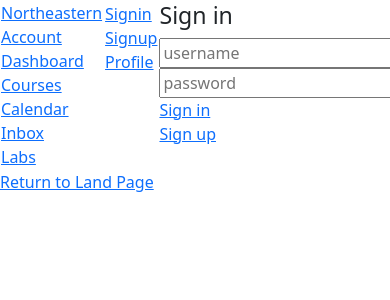
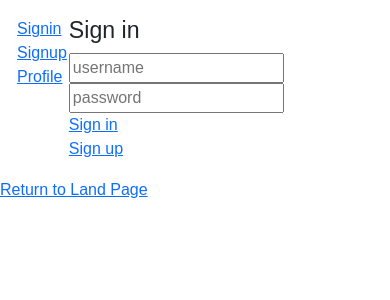
Before and after one commit to codehroll/kanbas-react-web-app, a React (Create React App) app: page /#/Kanbas/Account/Signin in a window 390 px wide. Shown: the top 300 px of the page. Built offline with nearby package versions, Linux system fonts and the light colour scheme.

Commit message:
update 4.1

```diff
--- a/src/Kanbas/Courses/Home/index.tsx
+++ b/src/Kanbas/Courses/Home/index.tsx
@@ -2,15 +2,13 @@
 import CourseStatus from "./Status";
 export default function Home() {
   return (
-    <table id="wd-home">
-      <tr>
-        <td valign="top">
-          <Modules />
-        </td>
-        <td valign="top">
-          <CourseStatus />
-        </td>
-      </tr>
-    </table>
+    <div className="d-flex" id="wd-home">
+      <div className="flex-fill">
+        <Modules />
+      </div>
+      <div className="d-none d-md-block">
+        <CourseStatus />
+      </div>
+    </div>
   );
 }
--- a/src/Kanbas/Courses/index.tsx
+++ b/src/Kanbas/Courses/index.tsx
@@ -4,18 +4,21 @@
 import Home from "./Home";
 import Assignments from "./Assignments";
 import AssignmentEditor from "./Assignments/Editor";
+import { FaAlignJustify } from "react-icons/fa";
 
 export default function Courses() {
   return (
     <div id="wd-courses">
-      <h2>Course 1234</h2>
+      <h2 className="text-danger">
+        <FaAlignJustify className="me-4 fs-4 mb-1" />
+        Course 1234
+      </h2>
       <hr />
-      <table>
-        <tr>
-          <td valign="top">
+      <div className="d-flex">
+        <div className="d-none d-md-block">
           <CoursesNavigation />
-          </td>
-          <td valign="top">
+        </div>
+        <div className="flex-fill">
           <Routes>
             <Route path="/" element={<Navigate to="Home" />} />
             <Route path="Home" element={<Home />} />
@@ -24,9 +27,8 @@
             <Route path="Assignments/:aid" element={<AssignmentEditor />} />
             <Route path="People" element={<h2>People</h2>} />
           </Routes>
-          </td>
-        </tr>
-      </table>
+        </div>
+      </div>
     </div>
   );
 }
--- a/src/Kanbas/Navigation.tsx
+++ b/src/Kanbas/Navigation.tsx
@@ -1,35 +1,84 @@
 import { Link } from "react-router-dom";
+import { AiOutlineDashboard } from "react-icons/ai";
+import { IoCalendarOutline } from "react-icons/io5";
+import { LiaBookSolid, LiaCogSolid } from "react-icons/lia";
+import { FaInbox, FaRegCircleUser } from "react-icons/fa6";
+
 export default function KanbasNavigation() {
   return (
-    <div id="wd-kanbas-navigation">
-      <a href="https://www.northeastern.edu/" id="wd-neu-link" target="_blank">
-        Northeastern
+    <div
+      id="wd-kanbas-navigation"
+      style={{ width: 120 }}
+      className="list-group rounded-0 position-fixed bottom-0 top-0 d-none d-md-block bg-black z-2"
+    >
+      <a
+        href="https://www.northeastern.edu/"
+        id="wd-neu-link"
+        target="_blank"
+        className="list-group-item bg-black border-0"
+      >
+        <img src="./images/NEU.png" width="75px" />
       </a>
+      <Link
+        to="/Kanbas/Account"
+        id="wd-account-link"
+        className="list-group-item text-white
+                   bg-black text-center border-0"
+      >
+        <FaRegCircleUser className="fs-1 text text-white" />
         <br />
-      <Link to="/Kanbas/Account" id="wd-account-link">
         Account
       </Link>
+      <Link
+        to="/Kanbas/Dashboard"
+        id="wd-dashboard-link"
+        className="list-group-item text-center border-0
+                   bg-white text-danger"
+      >
+        <AiOutlineDashboard className="fs-1 text-danger" />
         <br />
-      <Link to="/Kanbas/Dashboard" id="wd-dashboard-link">
         Dashboard
       </Link>
+      <Link
+        to="/Kanbas/Courses"
+        id="wd-course-link"
+        className="list-group-item text-white
+                   bg-black text-center border-0"
+      >
+        <LiaBookSolid className="fs-1 text-danger" />
         <br />
-      <Link to="/Kanbas/Courses" id="wd-course-link">
         Courses
       </Link>
+      <Link
+        to="/Kanbas/Calendar"
+        id="wd-calendar-link"
+        className="list-group-item text-white
+                   bg-black text-center border-0"
+      >
+        <IoCalendarOutline className="fs-1 text-danger" />
         <br />
-      <Link to="/Kanbas/Calendar" id="wd-calendar-link">
         Calendar
       </Link>
+      <Link
+        to="/Kanbas/Inbox"
+        id="wd-inbox-link"
+        className="list-group-item text-white
+                   bg-black text-center border-0"
+      >
+        <FaInbox className="fs-1 text-danger" />
         <br />
-      <Link to="/Kanbas/Inbox" id="wd-inbox-link">
         Inbox
       </Link>
+      <Link
+        to="/Labs"
+        id="wd-labs-link"
+        className="list-group-item text-white
+                   bg-black text-center border-0"
+      >
+        <LiaCogSolid className="fs-1 text-danger" />
         <br />
-      <Link to="/Labs" id="wd-labs-link">
         Labs
       </Link>
-      <br />
     </div>
   );
 }
--- a/src/Kanbas/index.tsx
+++ b/src/Kanbas/index.tsx
@@ -3,16 +3,13 @@
 import Dashboard from "./Dashboard";
 import KanbasNavigation from "./Navigation";
 import Courses from "./Courses";
+import "./styles.css";
 
 export default function Kanbas() {
   return (
     <div id="wd-kanbas">
-      <table>
-        <tr>
-          <td valign="top">
       <KanbasNavigation />
-          </td>
-          <td valign="top">
+      <div className="wd-main-content-offset p-3">
         <Routes>
           <Route path="/" element={<Navigate to="Account" />} />
           <Route path="/Account/*" element={<Account />} />
@@ -21,9 +18,7 @@
           <Route path="/Calendar" element={<h1>Calendar</h1>} />
           <Route path="/Inbox" element={<h1>Inbox</h1>} />
         </Routes>
-          </td>
-        </tr>
-      </table>
+      </div>
       <a href="../">Return to Land Page</a>
     </div>
   );
--- /dev/null
+++ b/src/Kanbas/styles.css
@@ -0,0 +1,13 @@
+body {
+  margin: 0;
+  padding: 0;
+}
+body * {
+  font-family: Arial, Helvetica, sans-serif;
+}
+
+@media (min-width: 768px) {
+  #wd-kanbas .wd-main-content-offset {
+    padding-left: 140px !important;
+  }
+}
```
Also changed, not shown: public/images/NEU.png (added). Lines whose indentation alone changed are shown as unchanged.
